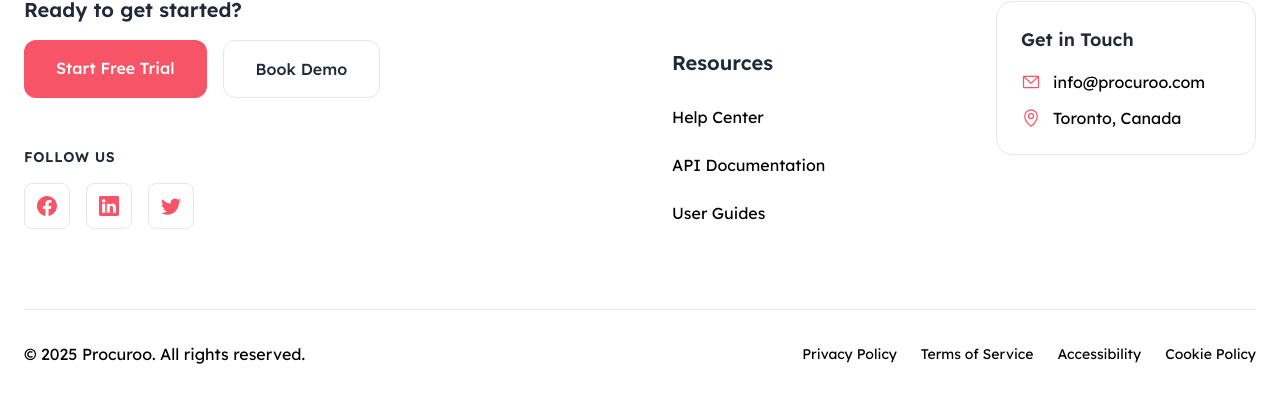
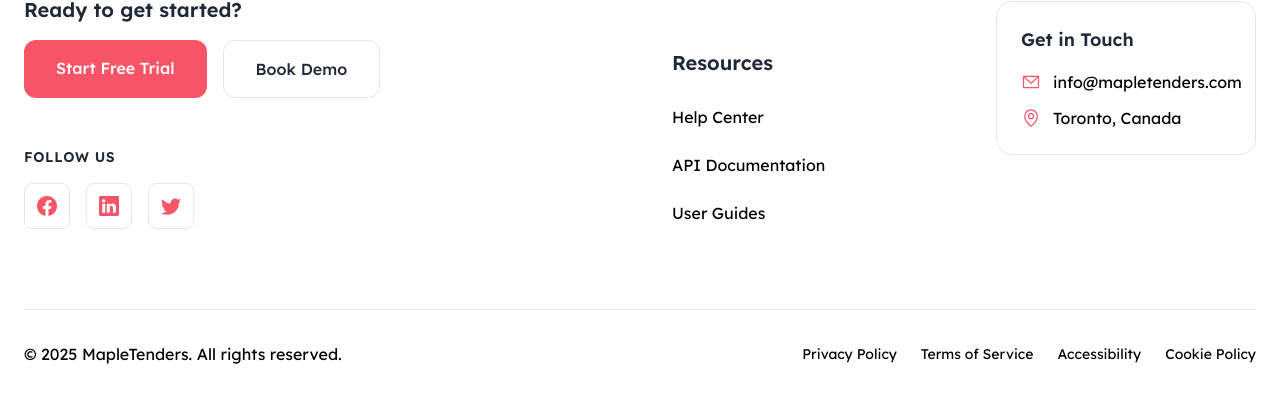
Before and after one commit to FuJacob/mapletenders, a React (Vite) app in the folder frontend/: page /sign-in in a window 1280 px wide. Shown: the part 1299-1694 px from the top of the page. Built offline with nearby package versions, Linux system fonts and the light colour scheme; no server answers.

Commit message:
fixed footer text

```diff
--- a/frontend/src/components/layout/Footer.tsx
+++ b/frontend/src/components/layout/Footer.tsx
@@ -181,7 +181,7 @@
                 <li className="flex items-center gap-3">
                   <EnvelopeSimple className="w-5 h-5 text-primary flex-shrink-0" />
                   <a href="mailto:info@procuroo.com" className="text-text-light hover:text-primary transition-colors">
-                    info@procuroo.com
+                    info@mapletenders.com
                   </a>
                 </li>
                 <li className="flex items-center gap-3">
@@ -196,7 +196,7 @@
         {/* Bottom Bar - Enhanced */}
         <div className="py-8 border-t border-border flex flex-col md:flex-row justify-between items-center">
           <div className="mb-4 md:mb-0 text-text-light">
-            © {currentYear} Procuroo. All rights reserved.
+            © {currentYear} MapleTenders. All rights reserved.
           </div>
           <div className="flex flex-wrap gap-6 text-sm">
             <Link to="/privacy" className="text-text-light hover:text-primary transition-colors">
```
